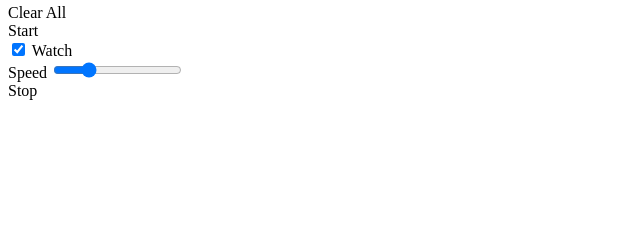
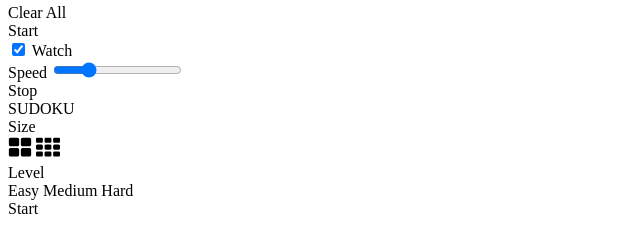
Before and after one commit to Kalle-Rei/sti-frontend, a website: page public/index.html in a window 1280 px wide. Shown: the part 74-326 px from the top of the page, without its empty margins (0-640 px from the left). Drawn offline with Linux system fonts and the light colour scheme.

Commit message:
finished start page

```diff
--- a/public/index.html
+++ b/public/index.html
@@ -48,7 +48,41 @@
 
     </div>
 
-    <!-- <script src="js/index.js"></script> -->
+    <!-- Home page with menu options -->
+    <div id="home">
+        <div id="header">
+            <div id="title">SUDOKU</div>
+
+            <div id="selectionSize" class="selection flex-row">
+                <span class="title">Size</span>
+                <div class="options flex-row">
+                    <span data-size="4"><svg width="24" height="24" viewBox="0 0 1792 1792"
+                            xmlns="http://www.w3.org/2000/svg" fill="currentColor">
+                            <path
+                                d="M832 1024v384q0 52-38 90t-90 38h-512q-52 0-90-38t-38-90v-384q0-52 38-90t90-38h512q52 0 90 38t38 90zm0-768v384q0 52-38 90t-90 38h-512q-52 0-90-38t-38-90v-384q0-52 38-90t90-38h512q52 0 90 38t38 90zm896 768v384q0 52-38 90t-90 38h-512q-52 0-90-38t-38-90v-384q0-52 38-90t90-38h512q52 0 90 38t38 90zm0-768v384q0 52-38 90t-90 38h-512q-52 0-90-38t-38-90v-384q0-52 38-90t90-38h512q52 0 90 38t38 90z" />
+                        </svg></span>
+                    <span data-size="9"><svg width="24" height="24" viewBox="0 0 1792 1792"
+                            xmlns="http://www.w3.org/2000/svg" fill="currentColor">
+                            <path
+                                d="M512 1248v192q0 40-28 68t-68 28h-320q-40 0-68-28t-28-68v-192q0-40 28-68t68-28h320q40 0 68 28t28 68zm0-512v192q0 40-28 68t-68 28h-320q-40 0-68-28t-28-68v-192q0-40 28-68t68-28h320q40 0 68 28t28 68zm640 512v192q0 40-28 68t-68 28h-320q-40 0-68-28t-28-68v-192q0-40 28-68t68-28h320q40 0 68 28t28 68zm-640-1024v192q0 40-28 68t-68 28h-320q-40 0-68-28t-28-68v-192q0-40 28-68t68-28h320q40 0 68 28t28 68zm640 512v192q0 40-28 68t-68 28h-320q-40 0-68-28t-28-68v-192q0-40 28-68t68-28h320q40 0 68 28t28 68zm640 512v192q0 40-28 68t-68 28h-320q-40 0-68-28t-28-68v-192q0-40 28-68t68-28h320q40 0 68 28t28 68zm-640-1024v192q0 40-28 68t-68 28h-320q-40 0-68-28t-28-68v-192q0-40 28-68t68-28h320q40 0 68 28t28 68zm640 512v192q0 40-28 68t-68 28h-320q-40 0-68-28t-28-68v-192q0-40 28-68t68-28h320q40 0 68 28t28 68zm0-512v192q0 40-28 68t-68 28h-320q-40 0-68-28t-28-68v-192q0-40 28-68t68-28h320q40 0 68 28t28 68z" />
+                        </svg></span>
+                </div>
+            </div>
+
+            <div id="selectionLevel" class="selection flex-row">
+                <span class="title">Level</span>
+                <div class="options">
+                    <Span data-level="0">Easy</Span>
+                    <Span data-level="1">Medium</Span>
+                    <Span data-level="2">Hard</Span>
+                </div>
+            </div>
+            <div id="start">Start</div>
+        </div>
+    </div>
+
+
+    <!-- @TODO: script sources go here -->
 </body>
 
 </html>
```
